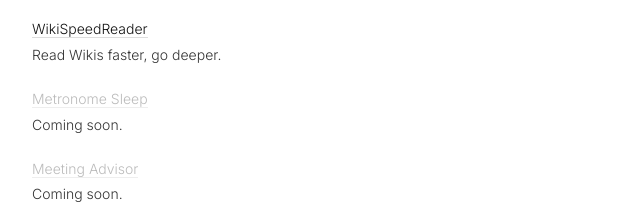
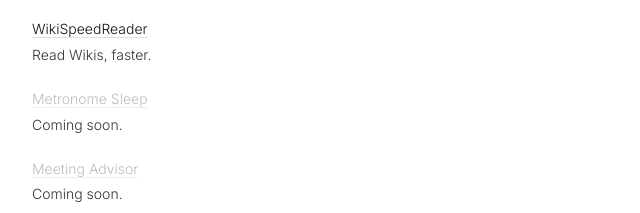
Before and after one commit to jamesfpardy/jamespardy.github.io, a plain HTML site: page projects.html in a window 1280 px wide. Shown: the part 180-393 px from the top of the page, 0-640 px from the left. Drawn offline with Linux system fonts and the light colour scheme.

Commit message:
Update project description for WikiSpeedReader

```diff
--- a/projects.html
+++ b/projects.html
@@ -76,7 +76,7 @@
 
    <div class="project-item">
     <a href="https://jamesfpardy.github.io/wikireader/" target="_blank">WikiSpeedReader</a>
-    <div class="project-desc">Read Wikis faster, go deeper.</div>
+    <div class="project-desc">Read Wikis, faster.</div>
   </div>
 
   <div class="project-item">
```
